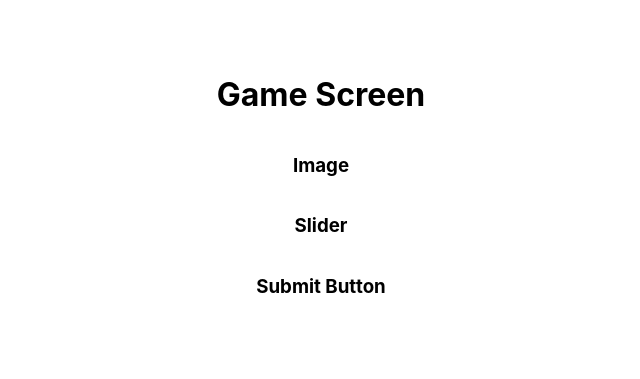
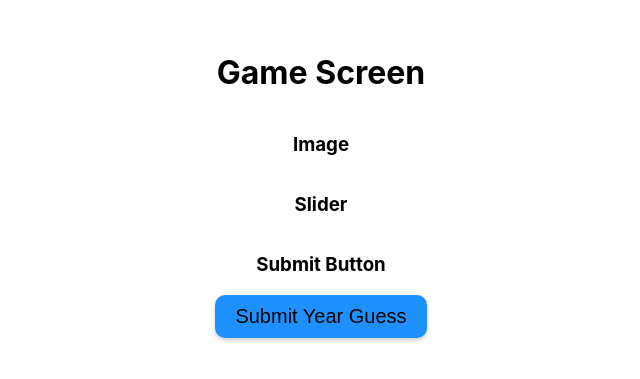
Before and after one commit to kartikgulia/JCKKRR, a React (Create React App) app in the folder frontend/: page /playGame in a window 1280 px wide. Shown: the part 215-594 px from the top of the page, without its empty margins (319-959 px from the left). Built offline with nearby package versions, Linux system fonts and the light colour scheme.

Commit message:
added Submit to GameScreen

```diff
--- a/frontend/src/screens/GameScreen.js
+++ b/frontend/src/screens/GameScreen.js
@@ -1,19 +1,25 @@
 import React from "react";
+import SubmitButton from "../components/SubmitButton";
 
 class Game extends React.Component {
   render() {
     return (
-      <div style={centerStyle}>
+      <div style={container}>
         <h1>Game Screen</h1>
         <h3>Image</h3>
         <h3>Slider</h3>
         <h3>Submit Button</h3>
+        <SubmitButton
+          onClick={() => console.log("hi")}
+          text={"Submit Year Guess"}
+          color={"dodgerblue"}
+        />
       </div>
     );
   }
 }
 
-const centerStyle = {
+const container = {
   display: "flex",
   flexDirection: "column", // Stack items vertically
   justifyContent: "center", // Center vertically in the container
```
